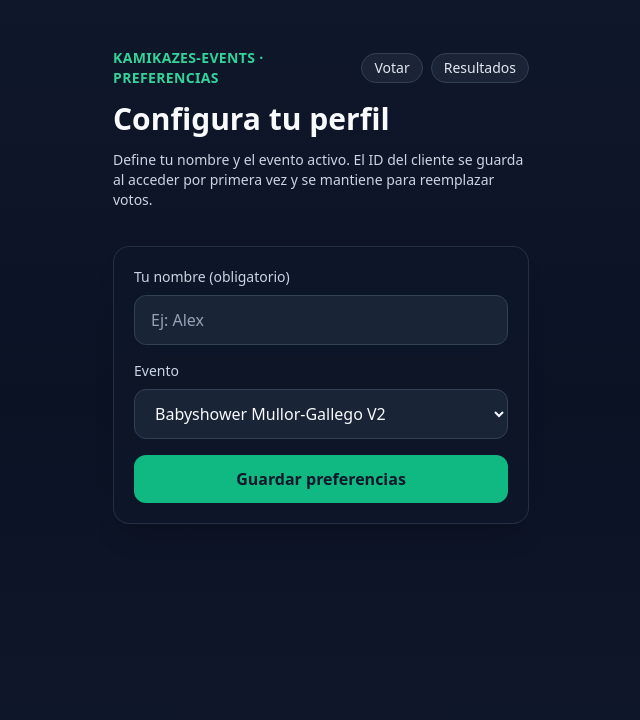
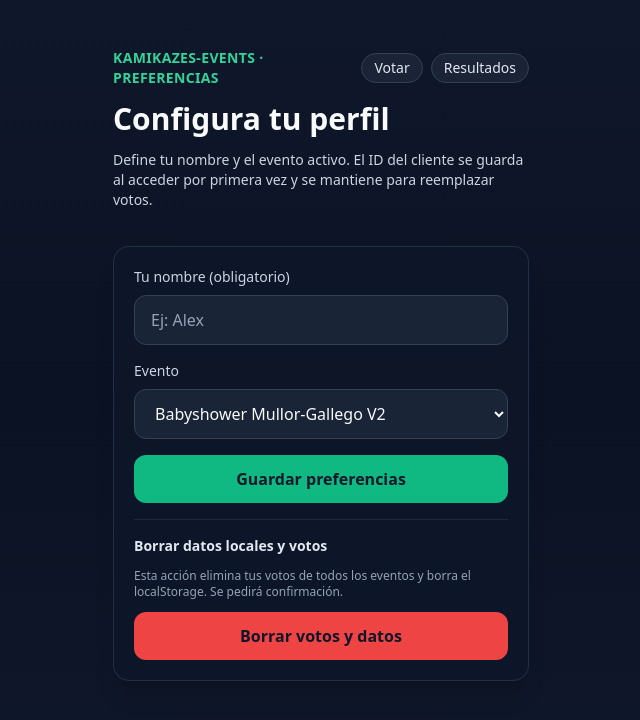
Before and after one commit to ralph1985/kamikazes-events, a Next.js app: page /settings in a window 1280 px wide. Shown: the top 720 px of the page, without its empty margins (319-959 px from the left). Built offline with nearby package versions, Linux system fonts and the light colour scheme.

Commit message:
feat: add clearClientData function and implement local data reset in SettingsPage

```diff
--- a/app/lib/client.ts
+++ b/app/lib/client.ts
@@ -35,6 +35,13 @@ export function saveEvent(eventId: string) {
   localStorage.setItem(SELECTED_EVENT_KEY, eventId);
 }
 
+export function clearClientData() {
+  if (typeof window === 'undefined') return;
+  localStorage.removeItem(CLIENT_ID_KEY);
+  localStorage.removeItem(VOTER_NAME_KEY);
+  localStorage.removeItem(SELECTED_EVENT_KEY);
+}
+
 export const localStorageKeys = {
   clientId: CLIENT_ID_KEY,
   voterName: VOTER_NAME_KEY,
--- a/app/settings/page.tsx
+++ b/app/settings/page.tsx
@@ -1,9 +1,17 @@
 "use client";
 
 import Link from 'next/link';
+import { useRouter } from 'next/navigation';
 import { FormEvent, useEffect, useState } from 'react';
 import { EventSelect } from '../components/EventSelect';
-import { getClientId, getStoredEvent, getStoredName, saveEvent, saveName } from '../lib/client';
+import {
+  clearClientData,
+  getClientId,
+  getStoredEvent,
+  getStoredName,
+  saveEvent,
+  saveName
+} from '../lib/client';
 import type { EventItem } from '../lib/storage/StorageDriver';
 
 export default function SettingsPage() {
@@ -13,6 +21,7 @@ export default function SettingsPage() {
   const [voterName, setVoterName] = useState<string>('');
   const [clientId, setClientId] = useState<string>('');
   const [status, setStatus] = useState<'idle' | 'saving' | 'saved' | 'error'>('idle');
+  const [resetStatus, setResetStatus] = useState<'idle' | 'working' | 'done' | 'error'>('idle');
   const [errorMessage, setErrorMessage] = useState<string>('');
 
   useEffect(() => {
@@ -42,6 +51,8 @@ export default function SettingsPage() {
     fetchEvents();
   }, []);
 
+  const router = useRouter();
+
   const handleSave = (event: FormEvent) => {
     event.preventDefault();
     if (!voterName.trim()) {
@@ -58,6 +69,7 @@ export default function SettingsPage() {
       saveEvent(selectedEvent);
       setStatus('saved');
       setTimeout(() => setStatus('idle'), 2000);
+      router.push('/');
     } catch (error) {
       setStatus('error');
       setErrorMessage(error instanceof Error ? error.message : 'No se pudo guardar');
@@ -120,6 +132,64 @@ export default function SettingsPage() {
 
         {status === 'saved' && <p className="text-emerald-300 text-sm">Preferencias guardadas.</p>}
         {errorMessage && <p className="text-red-300 text-sm">{errorMessage}</p>}
+
+        <div className="border-t border-slate-800 pt-4 space-y-3">
+          <p className="text-slate-200 font-semibold text-sm">Borrar datos locales y votos</p>
+          <p className="text-slate-400 text-xs">
+            Esta acción elimina tus votos de todos los eventos y borra el localStorage. Se pedirá
+            confirmación.
+          </p>
+          <button
+            type="button"
+            className="btn bg-red-500 hover:bg-red-400 text-slate-900"
+            disabled={resetStatus === 'working' || eventsLoading || !clientId}
+            onClick={async () => {
+              setResetStatus('idle');
+              setErrorMessage('');
+              const confirmReset = window.confirm(
+                'Se eliminarán todos tus votos en todos los eventos y se borrarán tus datos locales. ¿Continuar?'
+              );
+              if (!confirmReset) return;
+              try {
+                setResetStatus('working');
+                // limpiar votos en todos los eventos
+                const resEvents = await fetch('/api/events', { cache: 'no-store' });
+                if (!resEvents.ok) throw new Error('No se pudieron obtener los eventos');
+                const data: EventItem[] = await resEvents.json();
+                await Promise.all(
+                  data.map((event) =>
+                    fetch('/api/vote', {
+                      method: 'POST',
+                      headers: { 'Content-Type': 'application/json' },
+                      body: JSON.stringify({
+                        eventId: event.id,
+                        voterId: clientId,
+                        name: voterName || 'Sin nombre',
+                        days: []
+                      })
+                    })
+                  )
+                );
+                clearClientData();
+                setVoterName('');
+                setSelectedEvent(data[0]?.id ?? '');
+                setResetStatus('done');
+              } catch (error) {
+                setResetStatus('error');
+                setErrorMessage(
+                  error instanceof Error ? error.message : 'No se pudo borrar la información'
+                );
+              } finally {
+                setTimeout(() => setResetStatus('idle'), 2500);
+              }
+            }}
+          >
+            {resetStatus === 'working' ? 'Borrando...' : 'Borrar votos y datos'}
+          </button>
+          {resetStatus === 'done' && (
+            <p className="text-emerald-300 text-xs">Datos borrados correctamente.</p>
+          )}
+        </div>
       </section>
     </main>
   );
```
